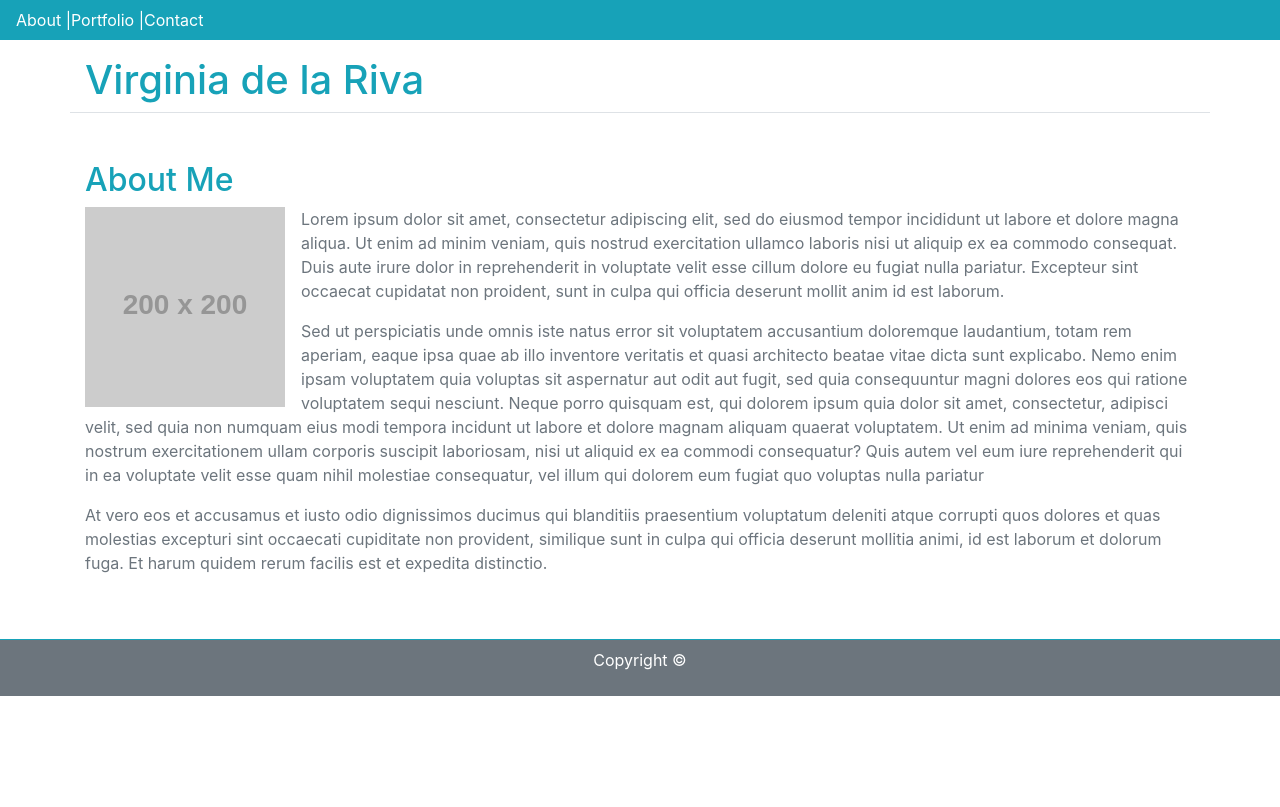
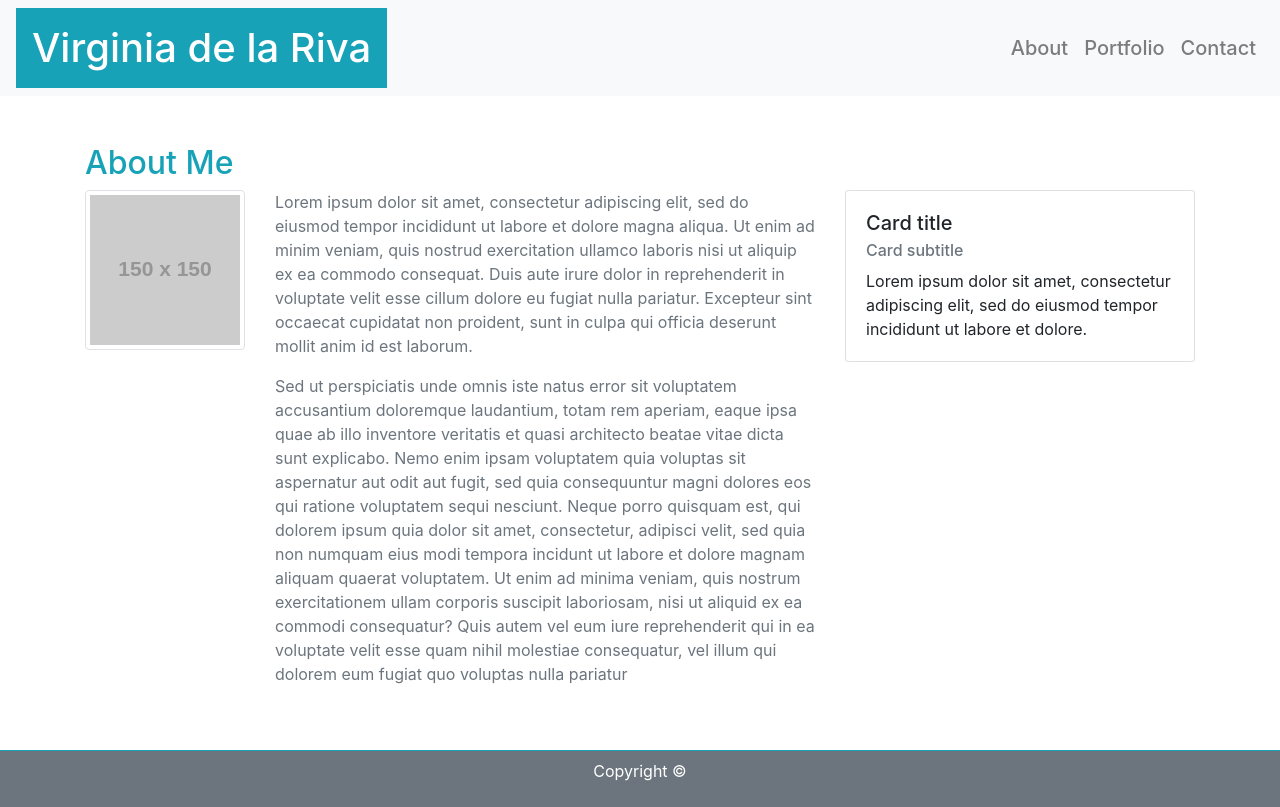
Before and after one commit to vdelariva/Bootstrap-Portfolio, a plain HTML site: page index.html in a window 1280 px wide. Drawn offline with nearby package versions, Linux system fonts and the light colour scheme; placeholder pictures from the web are drawn by us.

Commit message:
Fixed Navbar & Image Responsiveness

```diff
--- a/index.html
+++ b/index.html
@@ -6,42 +6,56 @@
     <title>Homework 2: Bootstrap Portfolio</title>
 
     <link rel="stylesheet" href="https://stackpath.bootstrapcdn.com/bootstrap/4.1.1/css/bootstrap.min.css" integrity="sha384-WskhaSGFgHYWDcbwN70/dfYBj47jz9qbsMId/iRN3ewGhXQFZCSftd1LZCfmhktB" crossorigin="anonymous">
-    <!-- <link rel="stylesheet" type="text/css" href="reset.css"> -->
-    <!-- <link rel="stylesheet" type="text/css" href="assets/css/style.css"> -->
 
 </head>
 
 <body>
-    <nav class="navbar navbar-expand-lg navbar-light bg-info">
-            <ul class="nav navbar-nav navbar-right">
-                <li><a class="text-white" href="index.html">About |</a></li>
-                <li><a class="text-white" href="portfolio.html">Portfolio |</a></li>
-                <li><a class="text-white"href="contact.html">Contact</a></li>
-            </ul>
-    </nav>
-    <div class="container">
-        <div class="row pt-3">
-            <div class=" border-bottom col">
-                <h1 class="text-info">Virginia de la Riva</h1>
+    <nav class="navbar navbar-expand-lg navbar-light bg-light">
+        <a class="navbar-brand p-3 text-white bg-info" href="#"><span class="h1">Virginia de la Riva</span></a>
+        <button class="navbar-toggler" type="button" data-toggle="collapse" data-target="#navbarMenu" aria-controls="navbarMenu" aria-expanded="false" aria-label="Toggle navigation">
+             <span class="navbar-toggler-icon"></span>
+        </button>
+        <div class="collapse navbar-collapse" id="navbarMenu">
+            <div class="h5 navbar-nav ml-auto">
+                <a class="nav-item nav-link" href="index.html">About </a>
+                <a class="nav-item nav-link" href="Portfolio.html">Portfolio </a>
+                <a class="nav-item nav-link" href="contact.html">Contact</a>
             </div>
         </div>
+    </nav>
+
+    <div class="container">
         <div class="row pt-5">
             <div class="col">
                 <h2 class="text-info">About Me</h2>
             </div>
         </div>
         <div class="row pb-5">
-            <div class="col">
-            <!-- <div class="border col-md-3"> -->
-                <img src="https://placehold.it/200x200" class="float-left mr-3" alt="Virginia">
-            <!-- </div> -->
-            <!-- <div class="border col-md-9"> -->
-                <p class="text-secondary">Lorem ipsum dolor sit amet, consectetur adipiscing elit, sed do eiusmod tempor incididunt ut labore et dolore magna aliqua. Ut enim ad minim veniam, quis nostrud exercitation ullamco laboris nisi ut aliquip ex ea commodo consequat. Duis aute irure dolor in reprehenderit in voluptate velit esse cillum dolore eu fugiat nulla pariatur. Excepteur sint occaecat cupidatat non proident, sunt in culpa qui officia deserunt mollit anim id est laborum.</p>
-                <p class="text-secondary">Sed ut perspiciatis unde omnis iste natus error sit voluptatem accusantium doloremque laudantium, totam rem aperiam, eaque ipsa quae ab illo inventore veritatis et quasi architecto beatae vitae dicta sunt explicabo. Nemo enim ipsam voluptatem quia voluptas sit aspernatur aut odit aut fugit, sed quia consequuntur magni dolores eos qui ratione voluptatem sequi nesciunt. Neque porro quisquam est, qui dolorem ipsum quia dolor sit amet, consectetur, adipisci velit, sed quia non numquam eius modi tempora incidunt ut labore et dolore magnam aliquam quaerat voluptatem. Ut enim ad minima veniam, quis nostrum exercitationem ullam corporis suscipit laboriosam, nisi ut aliquid ex ea commodi consequatur? Quis autem vel eum iure reprehenderit qui in ea voluptate velit esse quam nihil molestiae consequatur, vel illum qui dolorem eum fugiat quo voluptas nulla pariatur</p>
-                <p class="text-secondary">At vero eos et accusamus et iusto odio dignissimos ducimus qui blanditiis praesentium voluptatum deleniti atque corrupti quos dolores et quas molestias excepturi sint occaecati cupiditate non provident, similique sunt in culpa qui officia deserunt mollitia animi, id est laborum et dolorum fuga. Et harum quidem rerum facilis est et expedita distinctio.</p>
+            <!-- Page Content -->
+            <div class="col-md-8">
+                <div class="row">
+                    <!-- Image Column -->
+                    <div class="col-md-3">
+                        <img src="https://placehold.it/150x150" class="img-thumbnail" alt="Virginia">
+                    </div>
+                    <!-- Text -->
+                    <div class="col-md-9">
+                        <p class="text-secondary">Lorem ipsum dolor sit amet, consectetur adipiscing elit, sed do eiusmod tempor incididunt ut labore et dolore magna aliqua. Ut enim ad minim veniam, quis nostrud exercitation ullamco laboris nisi ut aliquip ex ea commodo consequat. Duis aute irure dolor in reprehenderit in voluptate velit esse cillum dolore eu fugiat nulla pariatur. Excepteur sint occaecat cupidatat non proident, sunt in culpa qui officia deserunt mollit anim id est laborum.</p>
+                        <p class="text-secondary">Sed ut perspiciatis unde omnis iste natus error sit voluptatem accusantium doloremque laudantium, totam rem aperiam, eaque ipsa quae ab illo inventore veritatis et quasi architecto beatae vitae dicta sunt explicabo. Nemo enim ipsam voluptatem quia voluptas sit aspernatur aut odit aut fugit, sed quia consequuntur magni dolores eos qui ratione voluptatem sequi nesciunt. Neque porro quisquam est, qui dolorem ipsum quia dolor sit amet, consectetur, adipisci velit, sed quia non numquam eius modi tempora incidunt ut labore et dolore magnam aliquam quaerat voluptatem. Ut enim ad minima veniam, quis nostrum exercitationem ullam corporis suscipit laboriosam, nisi ut aliquid ex ea commodi consequatur? Quis autem vel eum iure reprehenderit qui in ea voluptate velit esse quam nihil molestiae consequatur, vel illum qui dolorem eum fugiat quo voluptas nulla pariatur</p>
+                    </div>
+                </div>
+            </div>
+            <!-- Sidebar -->
+            <div class="col-md-4">
+                <div class="card">
+                    <div class="card-body">
+                        <h5 class="card-title">Card title</h5>
+                        <h6 class="card-subtitle mb-2 text-muted">Card subtitle</h6>
+                        <p class="card-text">Lorem ipsum dolor sit amet, consectetur adipiscing elit, sed do eiusmod tempor incididunt ut labore et dolore.</p>
+                    </div>
+                </div>
             </div>
         </div>
-        <!-- </div> -->
     </div>
     <!-- Footer -->
     <div class="row">
@@ -49,5 +63,8 @@
             <p class="text-white text-center">Copyright &copy;</p>
         </div>
     </div>
+    <script src="https://code.jquery.com/jquery-3.3.1.slim.min.js" integrity="sha384-q8i/X+965DzO0rT7abK41JStQIAqVgRVzpbzo5smXKp4YfRvH+8abtTE1Pi6jizo" crossorigin="anonymous"></script>
+    <script src="https://cdnjs.cloudflare.com/ajax/libs/popper.js/1.14.3/umd/popper.min.js" integrity="sha384-ZMP7rVo3mIykV+2+9J3UJ46jBk0WLaUAdn689aCwoqbBJiSnjAK/l8WvCWPIPm49" crossorigin="anonymous"></script>
+    <script src="https://stackpath.bootstrapcdn.com/bootstrap/4.1.1/js/bootstrap.min.js" integrity="sha384-smHYKdLADwkXOn1EmN1qk/HfnUcbVRZyYmZ4qpPea6sjB/pTJ0euyQp0Mk8ck+5T" crossorigin="anonymous"></script>
 </body>
 </html>
```
Also changed, not shown: contact.html (+18 -13 lines), portfolio.html (+15 -13 lines).
